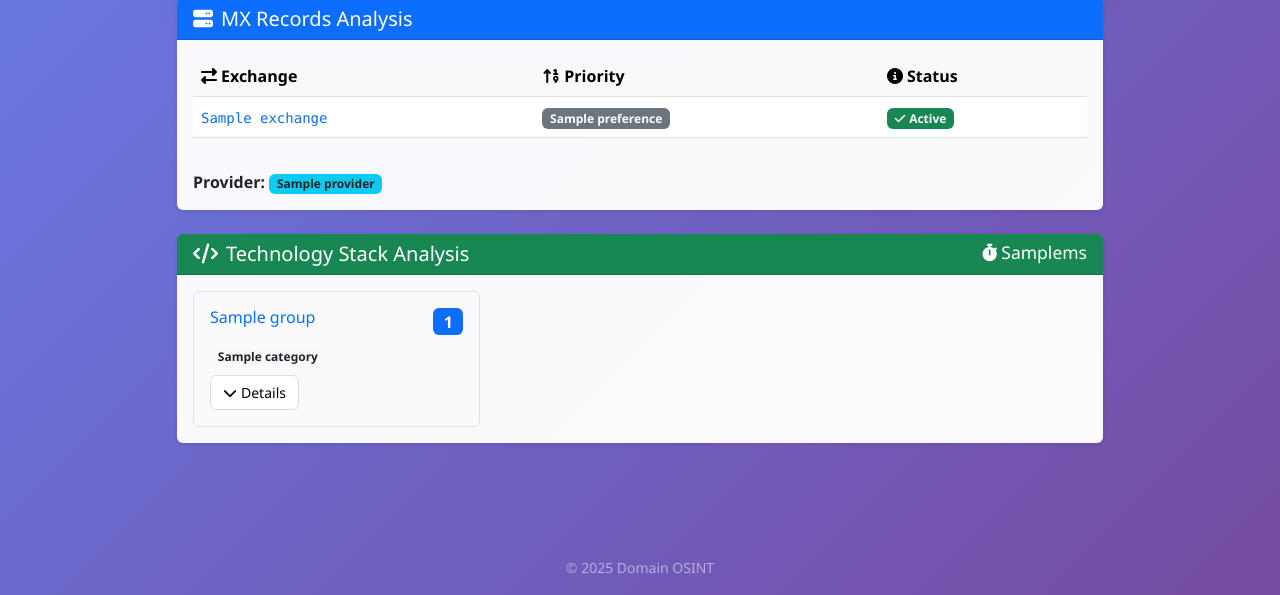
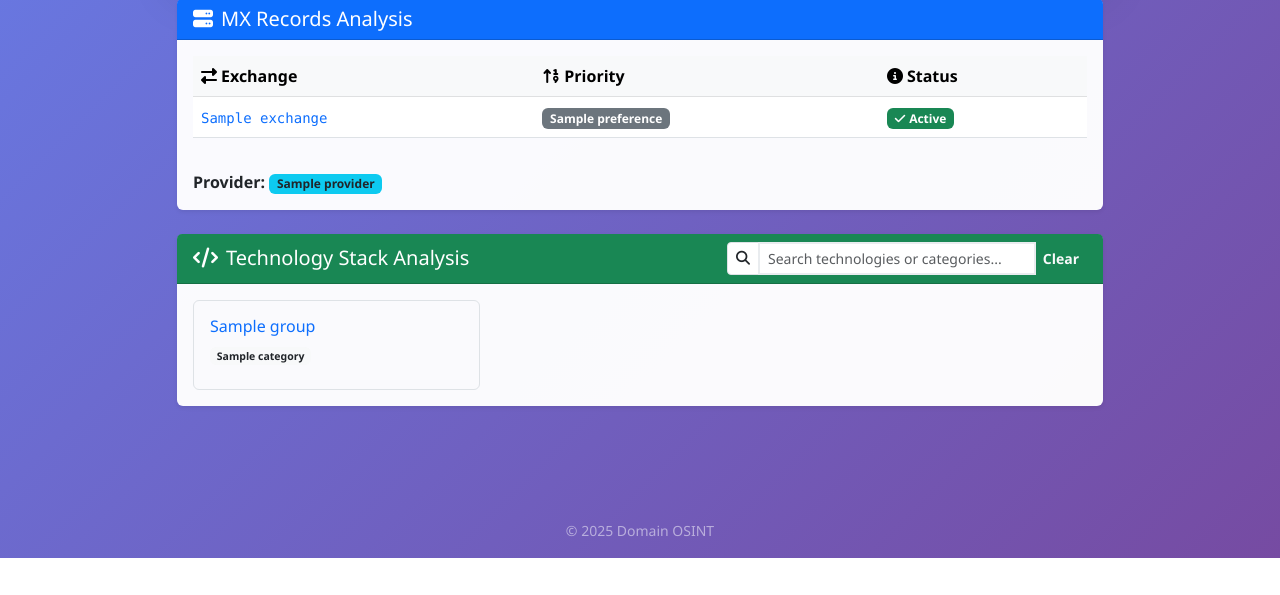
Before and after one commit to ecgun3/email-osint-tool, a Flask app: template templates/result.html in a window 1280 px wide. Shown: the part 312-907 px from the top of the page. After the commit the page ends 870 px from the top, so only its background shows below. Run offline with Flask 3, Linux system fonts and the light colour scheme; the template is opened without the code that fills it: most values are stand-ins (such as "Sample title", 1, 10 or a date in 2020).

Commit message:
UI: add BuiltWith search filter; show Details only when count>1; hide single-item details; show count badge for multi-variant groups

```diff
--- a/templates/result.html
+++ b/templates/result.html
@@ -110,13 +110,15 @@
             {% if results.builtwith %}
             <div class="card shadow-sm border-0 mb-4">
                 <div class="card-header bg-success text-white">
-                    <h5 class="mb-0">
-                        <i class="fas fa-code me-2"></i>Technology Stack Analysis
-                        {% if results.builtwith.elapsedMs %}
-                            <small class="float-end">
-                                <i class="fas fa-stopwatch me-1"></i>{{ results.builtwith.elapsedMs }}ms
-                            </small>
-                        {% endif %}
+                    <h5 class="mb-0 d-flex align-items-center justify-content-between">
+                        <span><i class="fas fa-code me-2"></i>Technology Stack Analysis</span>
+                        <span class="ms-3 flex-grow-1">
+                            <div class="input-group input-group-sm" style="max-width: 360px; margin-left:auto;">
+                                <span class="input-group-text bg-white"><i class="fas fa-search"></i></span>
+                                <input id="tech-search" type="text" class="form-control" placeholder="Search technologies or categories..." />
+                                <button id="tech-clear" class="btn btn-outline-light" type="button">Clear</button>
+                            </div>
+                        </span>
                     </h5>
                 </div>
                 <div class="card-body">
@@ -126,24 +128,26 @@
                         </div>
                     {% else %}
                         {% if results.builtwith.grouped and results.builtwith.grouped|length %}
-                            <div class="row g-3">
+                            <div id="tech-grid" class="row g-3">
                                 {% for group in results.builtwith.grouped %}
-                                <div class="col-md-6 col-lg-4">
+                                <div class="col-md-6 col-lg-4 tech-card-wrapper" data-name="{{ group.name | lower }}" data-categories="{{ (group.categories or []) | join(' ') | lower }}">
                                     <div class="tech-group-card p-3 border rounded h-100">
                                         <div class="d-flex justify-content-between align-items-start mb-2">
                                             <h6 class="mb-0 text-primary">{{ group.name }}</h6>
+                                            {% if group.count and group.count > 1 %}
                                             <span class="badge bg-primary fs-6">{{ group.count }}</span>
+                                            {% endif %}
                                         </div>
 
                                         {% if group.categories and group.categories|length %}
-                                            <div class="mb-2">
+                                            <div class="mb-2 small text-muted">
                                                 {% for category in group.categories %}
                                                 <span class="badge bg-light text-dark me-1">{{ category }}</span>
                                                 {% endfor %}
                                             </div>
                                         {% endif %}
 
-                                        {% if group.variants and group.variants|length %}
+                                        {% if group.count and group.count > 1 and group.variants and group.variants|length %}
                                             <details class="mt-2">
                                                 <summary class="details-toggle">
                                                     <i class="fas fa-chevron-down me-1"></i>Details
@@ -153,7 +157,9 @@
                                                     <div class="variant-item p-2 bg-light rounded mb-2">
                                                         <div class="d-flex justify-content-between align-items-center">
                                                             <strong>{{ variant.name }}</strong>
+                                                            {% if variant.count and variant.count > 1 %}
                                                             <span class="badge bg-secondary">{{ variant.count }}</span>
+                                                            {% endif %}
                                                         </div>
                                                         {% if variant.examples and variant.examples|length %}
                                                             <div class="mt-1 small">
@@ -179,6 +185,9 @@
                                 </div>
                                 {% endfor %}
                             </div>
+                            <div id="tech-empty" class="alert alert-info d-none mt-3">
+                                <i class="fas fa-info-circle me-2"></i>No matching technologies.
+                            </div>
                         {% elif results.builtwith.flat and results.builtwith.flat|length %}
                             <div class="row g-2">
                                 {% for tech in results.builtwith.flat %}
@@ -199,74 +208,42 @@
             </div>
             {% endif %}
 
-
-
-
         </div>
     </div>
 </div>
 
 <style>
-.tech-group-card {
-    transition: all 0.3s ease;
-    border: 1px solid #e9ecef;
-}
+.tech-group-card { transition: all 0.3s ease; border: 1px solid #e9ecef; }
+.tech-group-card:hover { transform: translateY(-2px); box-shadow: 0 4px 15px rgba(0, 0, 0, 0.1); border-color: var(--primary-color); }
+.variant-item { border-left: 3px solid var(--primary-color); }
+.tech-item { transition: all 0.2s ease; }
+.tech-item:hover { background-color: var(--primary-color) !important; color: white !important; }
+</style>
 
-.tech-group-card:hover {
-    transform: translateY(-2px);
-    box-shadow: 0 4px 15px rgba(0, 0, 0, 0.1);
-    border-color: var(--primary-color);
-}
+<script>
+(function(){
+  const searchInput = document.getElementById('tech-search');
+  const clearBtn = document.getElementById('tech-clear');
+  const cards = document.querySelectorAll('.tech-card-wrapper');
+  const empty = document.getElementById('tech-empty');
+  if (!searchInput || cards.length === 0) return;
 
-.variant-item {
-    border-left: 3px solid var(--primary-color);
-}
+  function applyFilter() {
+    const q = (searchInput.value || '').toLowerCase().trim();
+    let visible = 0;
+    cards.forEach(card => {
+      const name = card.getAttribute('data-name') || '';
+      const cats = card.getAttribute('data-categories') || '';
+      const match = !q || name.includes(q) || cats.includes(q);
+      card.classList.toggle('d-none', !match);
+      if (match) visible++;
+    });
+    if (empty) empty.classList.toggle('d-none', visible !== 0);
+  }
 
-.tech-item {
-    transition: all 0.2s ease;
-}
-
-.tech-item:hover {
-    background-color: var(--primary-color) !important;
-    color: white !important;
-}
-
-.result-card {
-    transition: all 0.3s ease;
-}
-
-.result-card:hover {
-    transform: translateY(-3px);
-    box-shadow: 0 6px 20px rgba(0, 0, 0, 0.15);
-}
-
-.site-item {
-    transition: all 0.2s ease;
-}
-
-.site-item:hover {
-    background-color: var(--success-color) !important;
-    color: white !important;
-}
-
-.probe-result {
-    transition: all 0.3s ease;
-}
-
-.probe-result:hover {
-    transform: translateY(-2px);
-    box-shadow: 0 4px 15px rgba(0, 0, 0, 0.1);
-}
-
-@media print {
-    .btn, .details-toggle {
-        display: none !important;
-    }
-
-    .card {
-        border: 1px solid #000 !important;
-        box-shadow: none !important;
-    }
-}
-</style>
+  searchInput.addEventListener('input', applyFilter);
+  if (clearBtn) clearBtn.addEventListener('click', () => { searchInput.value=''; applyFilter(); searchInput.focus(); });
+  applyFilter();
+})();
+</script>
 {% endblock %}
```
